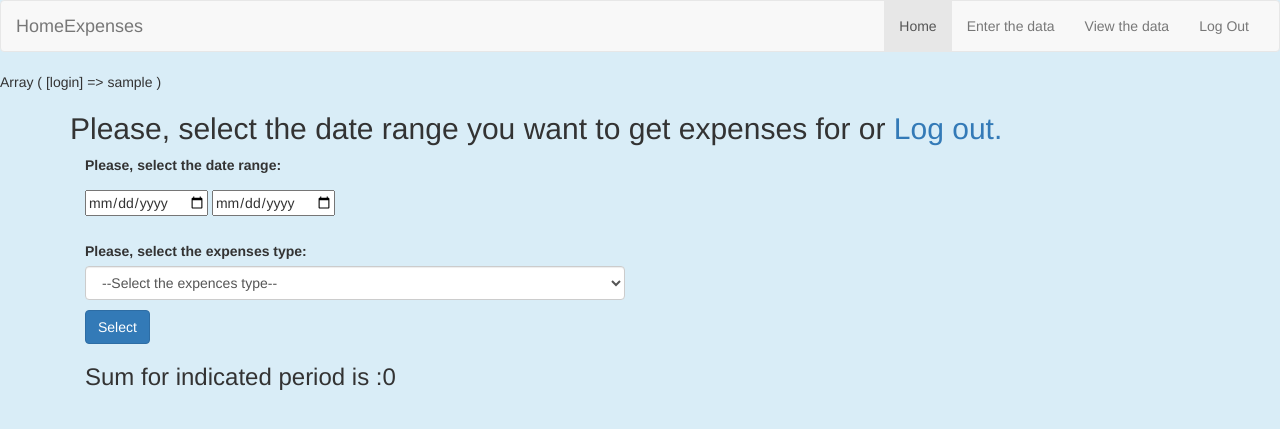
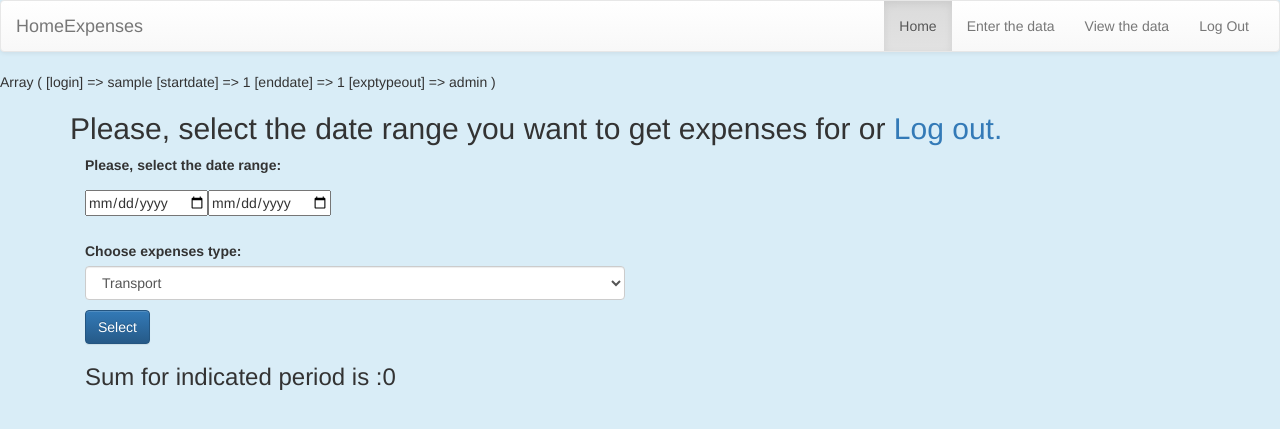
Before and after one commit to asolovey83/HomeExpenses, a PHP site: page /dataoutput.php in a window 1280 px wide. Shown: the top 429 px of the page. Run offline with PHP 8.4, Linux system fonts and the light colour scheme; the visitor is signed in with stand-in values (Sample User, id 1).

Commit message:
Refactoring

```diff
--- /dev/null
+++ b/bootstrap.php
@@ -0,0 +1,8 @@
+<!-- Latest compiled and minified CSS -->
+<link rel="stylesheet" href="https://maxcdn.bootstrapcdn.com/bootstrap/3.3.6/css/bootstrap.min.css" integrity="sha384-1q8mTJOASx8j1Au+a5WDVnPi2lkFfwwEAa8hDDdjZlpLegxhjVME1fgjWPGmkzs7" crossorigin="anonymous">
+
+<!-- Optional theme -->
+<link rel="stylesheet" href="https://maxcdn.bootstrapcdn.com/bootstrap/3.3.6/css/bootstrap-theme.min.css" integrity="sha384-fLW2N01lMqjakBkx3l/M9EahuwpSfeNvV63J5ezn3uZzapT0u7EYsXMjQV+0En5r" crossorigin="anonymous">
+
+<!-- Custom styles for this template -->
+<link href="starter-template.css" rel="stylesheet">
--- a/dataoutput.php
+++ b/dataoutput.php
@@ -2,10 +2,10 @@
 session_start();
 require_once('header.php');
 require('pdo.php');
+require('bootstrap.php');
 $sum = NULL;
 $sqlshow = NULL;
 $output = 0;
-
 
 if (isset($_POST['dateselect']))
 {
@@ -14,6 +14,9 @@ if (isset($_POST['dateselect']))
         $startdate = $_POST['startdate'];
         $enddate = $_POST['enddate'];
         $exptype = $_POST['exptype'];
+        $_SESSION['startdate'] = $startdate;
+        $_SESSION['enddate'] = $enddate;
+        $_SESSION['exptypeout'] = $exptype;
 
         if ($enddate >= $startdate)
         {
@@ -65,16 +68,18 @@ if (isset($_POST['delete']) && isset($_POST['id']))
 
 <html>
 
-<head>
-    <link rel="stylesheet" href="https://maxcdn.bootstrapcdn.com/bootstrap/3.3.7/css/bootstrap.min.css">
-    <script src="https://ajax.googleapis.com/ajax/libs/jquery/3.3.1/jquery.min.js"></script>
-    <script src="https://maxcdn.bootstrapcdn.com/bootstrap/3.3.7/js/bootstrap.min.js"></script>
-</head>
+    <head>
+        <title>Expences Output</title>
+    </head>
 
 <body class="bg-info">
     <?php
 
         print_r($_SESSION);
+
+        $startdate = isset($_SESSION['startdate']) ? $_SESSION['startdate']:NULL;
+        $enddate = isset($_SESSION['enddate']) ? $_SESSION['enddate']:NULL;
+        $exptype = isset($_SESSION['exptypeout']) ? $_SESSION['exptypeout']: "transport";
 
         //Success flash message using $_SESSION variable
         if (isset($_SESSION['success']))
@@ -97,24 +102,59 @@ if (isset($_POST['delete']) && isset($_POST['id']))
                 echo('<div class="col-xs-12 col-sm-6">');
                 echo ('<form id="queryfm" method="post">');
                 echo('<p><label>Please, select the date range:</label></p>');
-                echo('<p><input class="form-group" type="date" name="startdate" id="startdate">          ');
-                echo('<input class="form-group" type="date" name="enddate" id="enddate"></p>');
-                echo('<p><label for="exptype">Please, select the expenses type:</label>');
-                echo('<select class="form-control" name="exptype">');
-                echo('<option value="default">--Select the expences type--</option>');
-                echo('<option value="transport">Transport</option>');
-                echo('<option value="foods">Foods</option>');
-                echo('<option value="meals">Meals</option>');
-                echo('<option value="fun">Fun</option>');
-                echo('<option value="health">Health</option>');
-                echo('<option value="clothing">Clothing</option>');
-                echo('<option value="home">Home</option>');
-                echo('<option value="services">Services</option>');
-                echo('<option value="toys">Toys</option>');
-                echo('<option value="study">Study</option>');
-                echo('<option value="telecom">Telecom</option>');
-                echo('<option value="other">Other</option>');
-                echo('</select></p>');
+                echo('<p><input class="form-group" type="date" name="startdate" id="startdate" value="');
+                echo(htmlentities($startdate));
+                echo('">');
+                echo('<input class="form-group" type="date" name="enddate" id="enddate" value="');
+                echo(htmlentities($enddate));
+                echo('"></p>');
+
+                echo ('<p><label for="exptype">Choose expenses type:</label>');
+                echo ('<select class="form-control" name="exptype">');
+
+                echo ('<option value="transport"');
+                if ($exptype == "transport") { echo ('selected');}
+                echo('>Transport</option>');
+
+                echo ('<option value="foods"');
+                if ($exptype == "foods") { echo ('selected');}
+                echo('>Foods</option>');
+
+                echo ('<option value="fun"');
+                if ($exptype == "fun") { echo ('selected');}
+                echo('>Fun</option>');
+
+                echo ('<option value="health"');
+                if ($exptype == "health") { echo ('selected');}
+                echo('>Health</option>');
+
+                echo ('<option value="clothing"');
+                if ($exptype == "clothing") { echo ('selected');}
+                echo('>Clothing</option>');
+
+                echo ('<option value="home"');
+                if ($exptype == "home") { echo ('selected');}
+                echo('>Home</option>');
+
+                echo ('<option value="toys"');
+                if ($exptype == "toys") { echo ('selected');}
+                echo('>Toys</option>');
+
+                echo ('<option value="study"');
+                if ($exptype == "study") { echo ('selected');}
+                echo('>Study</option>');
+
+                echo ('<option value="telecom"');
+                if ($exptype == "telecom") { echo ('selected');}
+                echo('>Telecom</option>');
+
+                echo ('<option value="other"');
+                if ($exptype == "other") { echo ('selected');}
+                echo('>Other</option>');
+
+                echo ('</select></p>');
+
+
                 echo('<input class="btn btn-primary" type="submit" name="dateselect" id="dateselect" value="Select">');
                 echo('</p>');
                 echo('</form>');
@@ -135,7 +175,10 @@ if (isset($_POST['delete']) && isset($_POST['id']))
             $stmt = $pdo->query($sqlshow);
             $rows = $stmt->fetchAll(PDO::FETCH_ASSOC);
              echo('<div class="container">');
-             echo ("<h2>Detailed expenses list</h2>");
+             echo('<div class="row">');
+             echo ('<h2 onclick="showExp()">Show/hide detailed expenses list</h2>');
+             echo ('</div>');
+             echo('<div class="row" id="detExp" style="display:none;">');
              echo ('<table class="table table-bordered">');
              echo('<thead class="thead-dark">');
              echo("<tr><th>Date</th><th>Category</th><th>Description</th><th>Sum, UAH</th><th>Delete/Update</th></tr>");
@@ -163,11 +206,23 @@ if (isset($_POST['delete']) && isset($_POST['id']))
              echo('</tbody>');
              echo('</table>');
              echo('</div>');
+             echo('</div>');
 
         }
 
    ?>
 
+<script type="text/javascript">
+    function showExp() {
+        var x = document.getElementById("detExp");
+        if (x.style.display === "none") {
+            x.style.display = "block";
+        } else {
+            x.style.display = "none";
+        }
+    }
+</script>
+
 
 </body>
 
```
Also changed, not shown: datainput.php (+12 -11 lines), login.php (+2 -16 lines), update.php (+3 -4 lines), Readme.txt.
